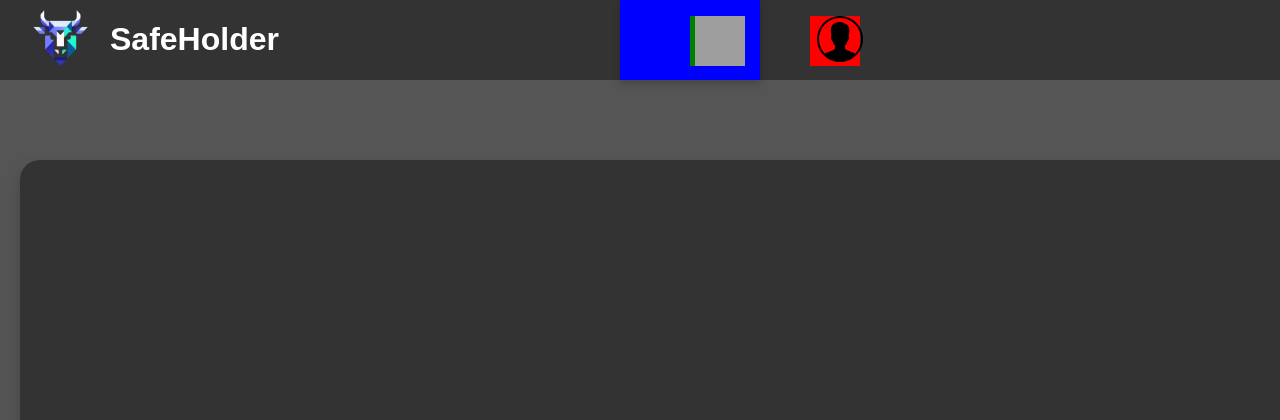
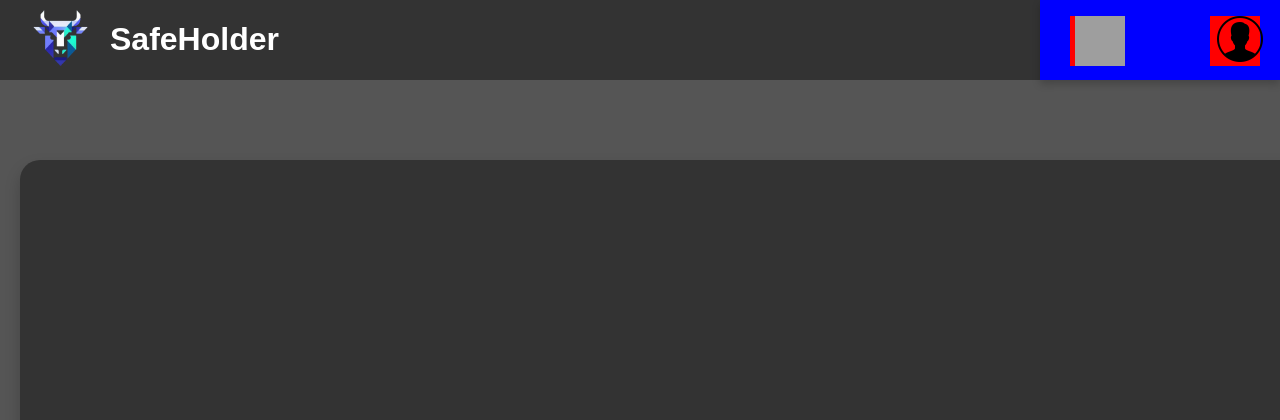
Before and after one commit to daniixcg/SafeHolder, a PHP site: page /HTML/index.html in a window 1280 px wide; the page is wider, and only the part inside the window is pictured. Shown: the top 420 px of that part. Run offline with PHP 8.4, Linux system fonts and the light colour scheme; some web fonts are replaced; grey boxes are pictures that could not be loaded.

Commit message:
cambiadoStyleUsuarios

```diff
--- a/Proyecto Frontend/CSS/style.css
+++ b/Proyecto Frontend/CSS/style.css
@@ -61,7 +61,7 @@ header div div h1{
 
 /*CUENTA*/
 .LoginCartera{
-    width: 100px; /* Ocupa todo el ancho */
+    width: 200px; /* Ocupa todo el ancho */
     height: 80px; /* Altura fija */
     background-color: blue; /* Fondo oscuro */
     color: white; /* Texto blanco */
@@ -71,24 +71,25 @@ header div div h1{
     padding: 0 20px; /* Espaciado interno a los lados */
     box-shadow: 0px 4px 8px rgba(0, 0, 0, 0.2);
     gap: 20px;
+    margin-left: auto;
 }
-.cuenta{
+.cuenta, .valorCartera{
     margin-top: 1px;
     width: 50px;
     height: 50px;
-    margin-left: 50px;
+    margin-left: 10px;
     display: flex;
     justify-content: center;
     align-items: center;
     background-color: red;
 }
 
-.cuenta img{
+.cuenta img, .valorCartera img{
     width: 50px;
     height: 50px;
 }
 
-.valorCartera{
+/*.valorCartera{
     margin-top: 1px;
     width: 50px;
     height: 50px;
@@ -102,7 +103,7 @@ header div div h1{
 .valorCartera img{
     width: 50px;
     height: 50px;
-}
+}*/
 /* GRAFICO*/
 .grafico{
     width: 1400px;
```
